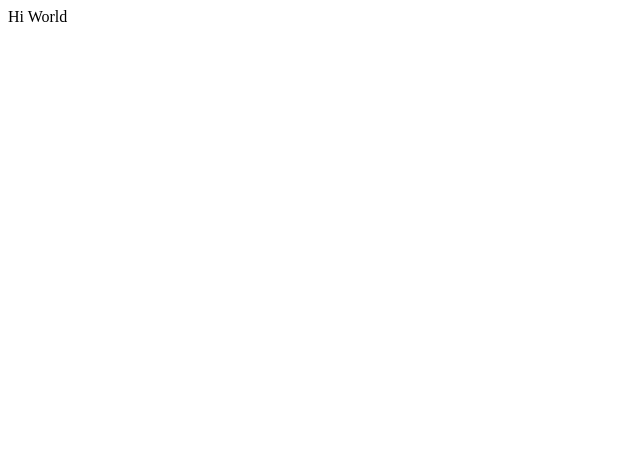
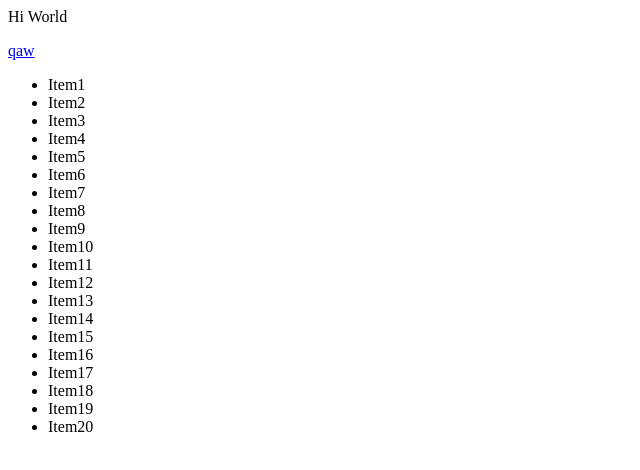
Before and after one commit to Aibolit66/htmlcssjs, a plain HTML site: page index.html in a window 1280 px wide. Shown: the whole page, without its empty margins (0-640 px from the left). Drawn offline with Linux system fonts and the light colour scheme.

Commit message:
Third Commit
Third Commit

```diff
--- a/index.html
+++ b/index.html
@@ -8,5 +8,28 @@
   <p>
     Hi World
   </p>
+  <a href="qaw.com">qaw</a>
+  <ul>
+    <li>Item1</li>
+    <li>Item2</li>
+    <li>Item3</li>
+    <li>Item4</li>
+    <li>Item5</li>
+    <li>Item6</li>
+    <li>Item7</li>
+    <li>Item8</li>
+    <li>Item9</li>
+    <li>Item10</li>
+    <li>Item11</li>
+    <li>Item12</li>
+    <li>Item13</li>
+    <li>Item14</li>
+    <li>Item15</li>
+    <li>Item16</li>
+    <li>Item17</li>
+    <li>Item18</li>
+    <li>Item19</li>
+    <li>Item20</li>
+  </ul>
 </body>
 </html>
```
